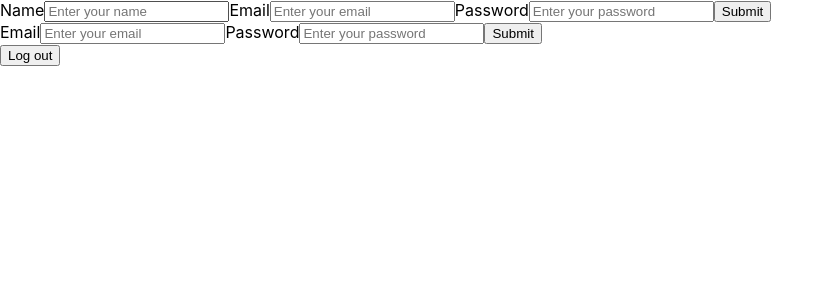
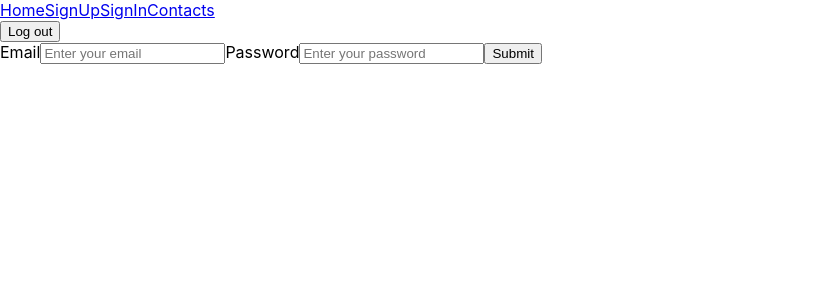
Before and after one commit to MelnykovSV/goit-react-hw-08-phonebook, a React (Create React App) app: page /goit-react-hw-08-phonebook/login in a window 1280 px wide. Shown: the top 300 px of the page, without its empty margins (0-834 px from the left). Built offline with nearby package versions, Linux system fonts and the light colour scheme.

Commit message:
working nav

```diff
--- /dev/null
+++ b/src/UserMenu/PrivateRoute.tsx
@@ -0,0 +1,15 @@
+import { Route, Navigate } from 'react-router-dom';
+
+import { useAppSelector } from '../redux/hooks';
+
+import { getIsLoggedIn } from '../redux/auth/authSlice';
+
+export default function PrivateRoute({ children, ...routeProps }) {
+  const isLoggedin = useAppSelector(getIsLoggedIn);
+  console.log(isLoggedin);
+  return (
+    <div {...routeProps}>
+      {isLoggedin ? children : <Navigate to="/login" />}
+    </div>
+  );
+}
--- /dev/null
+++ b/src/UserMenu/PublicRoute.tsx
@@ -0,0 +1,11 @@
+import { useAppSelector } from '../redux/hooks';
+import { getIsLoggedIn } from '../redux/auth/authSlice';
+import { Route, Navigate } from 'react-router-dom';
+
+export default function PublicRoute({ children, ...routeProps }) {
+  const isLoggedIn = useAppSelector(getIsLoggedIn);
+
+  return (
+    <div {...routeProps}>{isLoggedIn ? <Navigate to="/" /> : children}</div>
+  );
+}
--- a/src/components/App/App.tsx
+++ b/src/components/App/App.tsx
@@ -1,16 +1,19 @@
 // import { Route, Routes } from 'react-router-dom';
-import { SignUp } from '../SignUp/SignUp';
-import { SignIn } from '../SignIn/SignIn';
+
 import { Container } from '../SignUp/SignUp.styled';
-import { ISignUpData, ISignInData } from '../../interfaces';
-import {
-  signUp,
-  logIn,
-  logOut,
-  fetchCurrentUser,
-} from '../../redux/auth/operations';
-import { useAppDispatch, useAppSelector } from '../../redux/hooks';
+
+import { fetchCurrentUser } from '../../redux/auth/operations';
+import { useAppDispatch } from '../../redux/hooks';
 import { useEffect } from 'react';
+import { Route, Routes } from 'react-router-dom';
+
+import { SignUpPage } from '../../pages/SignUpPage/SignUpPage';
+import { SignInPage } from '../../pages/SignInPage/SignInPage';
+import { HomePage } from '../../pages/HomePage/HomePage';
+import { SharedLayout } from '../SharedLayout/SharedLayout';
+import { Page404 } from '../../pages/Page404/Page404';
+import PrivateRoute from '../../UserMenu/PrivateRoute';
+import PublicRoute from '../../UserMenu/PublicRoute';
 
 export const App = () => {
   const dispatch = useAppDispatch();
@@ -18,30 +21,40 @@ export const App = () => {
   useEffect(() => {
     dispatch(fetchCurrentUser());
   }, [dispatch]);
-  const signUpHandler = (data: ISignUpData) => {
-    console.log(data);
-    dispatch(signUp(data));
-    return true;
-  };
 
-  const signInHandler = (data: ISignInData) => {
-    console.log(data);
-    dispatch(logIn(data));
-    return true;
-  };
   return (
     <Container>
-      <SignUp signUpHandler={signUpHandler}></SignUp>
-      <SignIn signInHandler={signInHandler}></SignIn>
+      <Routes>
+        <Route path="/" element={<SharedLayout />}>
+          <Route index element={<HomePage />}></Route>
+          <Route
+            path="/register"
+            element={
+              <PublicRoute>
+                <SignUpPage />
+              </PublicRoute>
+            }
+          ></Route>
+          <Route
+            path="/login"
+            element={
+              <PublicRoute>
+                <SignInPage />
+              </PublicRoute>
+            }
+          ></Route>
 
-      <button
-        type="button"
-        onClick={() => {
-          dispatch(logOut());
-        }}
-      >
-        Log out
-      </button>
+          <Route
+            path="/contacts"
+            element={
+              <PrivateRoute>
+                <div>Contacts</div>
+              </PrivateRoute>
+            }
+          ></Route>
+          <Route path="*" element={<Page404 />} />
+        </Route>
+      </Routes>
     </Container>
   );
 };
--- /dev/null
+++ b/src/components/SharedLayout/SharedLayout.styled.tsx
@@ -0,0 +1,3 @@
+import styled from '@emotion/styled';
+
+export const Container = styled.div``;
--- /dev/null
+++ b/src/components/SharedLayout/SharedLayout.tsx
@@ -0,0 +1,48 @@
+import { Container } from './SharedLayout.styled';
+import { NavLink, Outlet } from 'react-router-dom';
+
+import { useAppDispatch } from '../../redux/hooks';
+import { logOut } from '../../redux/auth/operations';
+import { Suspense } from 'react';
+import { Watch } from 'react-loader-spinner';
+
+export const SharedLayout = () => {
+  const dispatch = useAppDispatch();
+  return (
+    <Container>
+      <header>
+        <nav>
+          <NavLink to="/">Home</NavLink>
+          <NavLink to="/register">SignUp</NavLink>
+          <NavLink to="/login">SignIn</NavLink>
+          <NavLink to="/contacts">Contacts</NavLink>
+        </nav>
+        <button
+          type="button"
+          onClick={() => {
+            dispatch(logOut());
+          }}
+        >
+          Log out
+        </button>
+      </header>
+      <main>
+        <Suspense
+          fallback={
+            <Watch
+              height="80"
+              width="80"
+              radius="48"
+              color="#4fa94d"
+              ariaLabel="watch-loading"
+              wrapperStyle={{}}
+              visible={true}
+            />
+          }
+        >
+          <Outlet />
+        </Suspense>
+      </main>
+    </Container>
+  );
+};
--- /dev/null
+++ b/src/pages/HomePage/HomePage.tsx
@@ -0,0 +1,3 @@
+export const HomePage = () => {
+  return <div>Home Page</div>;
+};
--- /dev/null
+++ b/src/pages/Page404/Page404.styled.tsx
@@ -0,0 +1,3 @@
+import styled from '@emotion/styled';
+
+export const Container = styled.div``;
--- /dev/null
+++ b/src/pages/Page404/Page404.tsx
@@ -0,0 +1,9 @@
+import { Container } from './Page404.styled';
+
+export const Page404 = () => {
+  return (
+    <Container>
+      <h1>Error 404</h1>
+    </Container>
+  );
+};
--- /dev/null
+++ b/src/pages/SignInPage/SignInPage.tsx
@@ -0,0 +1,19 @@
+import { SignIn } from '../../components/SignIn/SignIn';
+import { ISignInData } from '../../interfaces';
+import { useAppDispatch } from '../../redux/hooks';
+import { logIn } from '../../redux/auth/operations';
+
+export const SignInPage = () => {
+  const dispatch = useAppDispatch();
+
+  const signInHandler = (data: ISignInData) => {
+    console.log(data);
+    dispatch(logIn(data));
+    return true;
+  };
+  return (
+    <div>
+      <SignIn signInHandler={signInHandler}></SignIn>
+    </div>
+  );
+};
--- /dev/null
+++ b/src/pages/SignUpPage/SignUpPage.tsx
@@ -0,0 +1,19 @@
+import { SignUp } from '../../components/SignUp/SignUp';
+import { ISignUpData } from '../../interfaces';
+import { useAppDispatch } from '../../redux/hooks';
+import { signUp } from '../../redux/auth/operations';
+
+export const SignUpPage = () => {
+  const dispatch = useAppDispatch();
+
+  const signUpHandler = (data: ISignUpData) => {
+    console.log(data);
+    dispatch(signUp(data));
+    return true;
+  };
+  return (
+    <div>
+      <SignUp signUpHandler={signUpHandler}></SignUp>
+    </div>
+  );
+};
--- a/src/redux/auth/authSlice.ts
+++ b/src/redux/auth/authSlice.ts
@@ -77,9 +77,12 @@ const authSlice = createSlice({
         state.user = action.payload;
         console.log(action.payload);
 
-        state.isLoggedIn = true;
         state.isLoading = false;
         state.error = null;
+
+        if (action.payload) {
+          state.isLoggedIn = true;
+        }
       }
     );
     builder.addCase(fetchCurrentUser.rejected, (state, action) => {
@@ -92,3 +95,5 @@ const authSlice = createSlice({
 export const userReducer = authSlice.reducer;
 
 // export const getData = state => state.contacts.data;
+
+export const getIsLoggedIn = state => state.auth.isLoggedIn;
```
